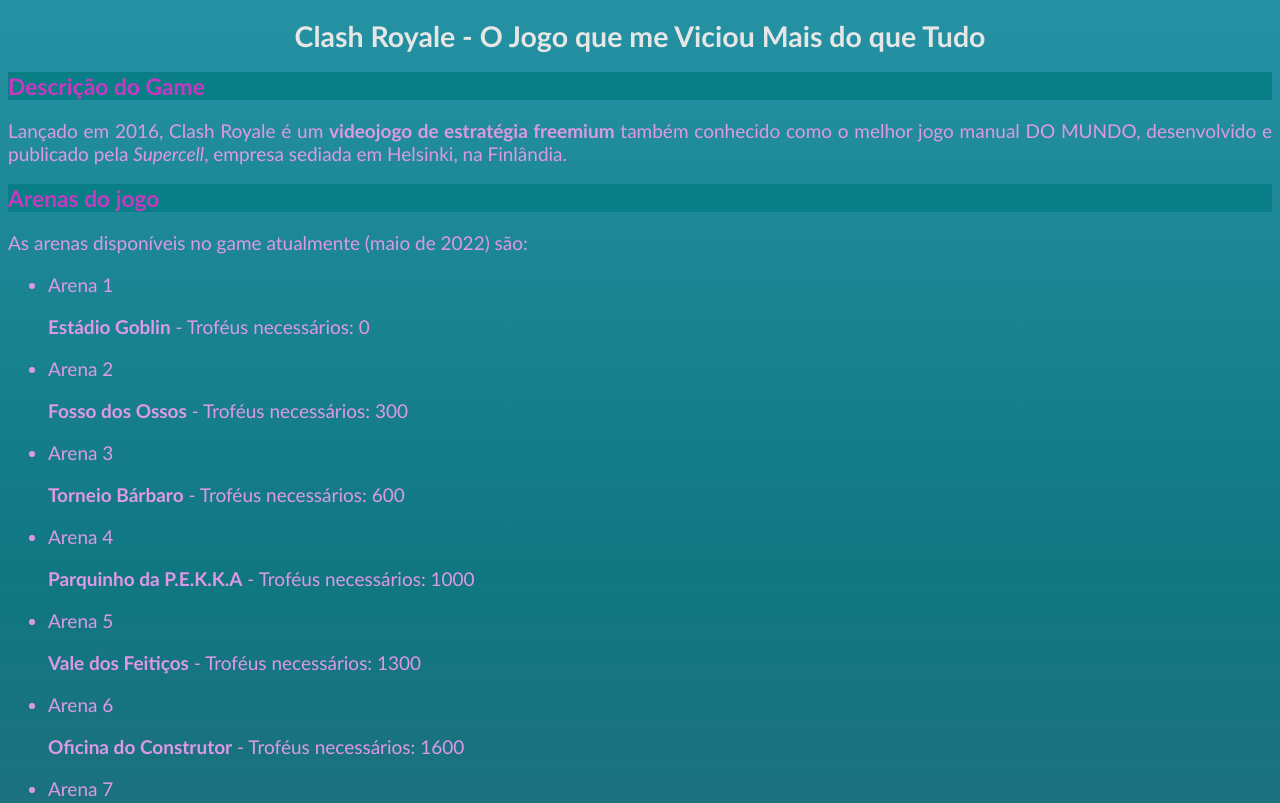
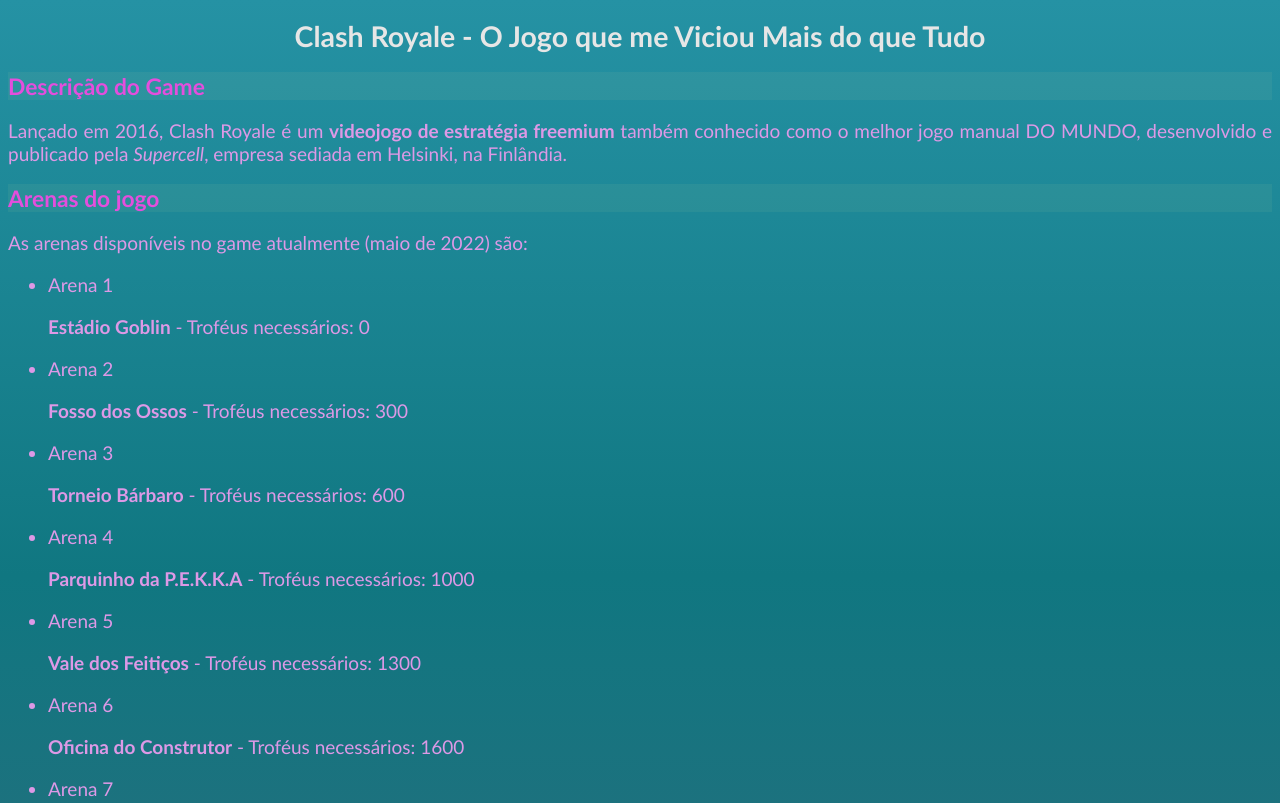
Before and after one commit to o-diego-silva/site-clash-royale, a plain HTML site: page index.html in a window 1280 px wide. Shown: the top 803 px of the page. Drawn offline with Linux system fonts and the light colour scheme.

Commit message:
commit 7
alteração nas cores do texto e de fundo dos subtítulos 'h2' para facilitar a leitura e gerar um melhor resultado visual.

```diff
--- a/style.css
+++ b/style.css
@@ -19,8 +19,8 @@
 }
 
 h2 {
-    background-color: #0A7E87;
-    color: hsl(302, 55%, 50%);
+    background-color: #a9c79a17;
+    color: hsl(303, 74%, 60%);
     text-align: left;
     font-size: 1.2em;
 }
```
